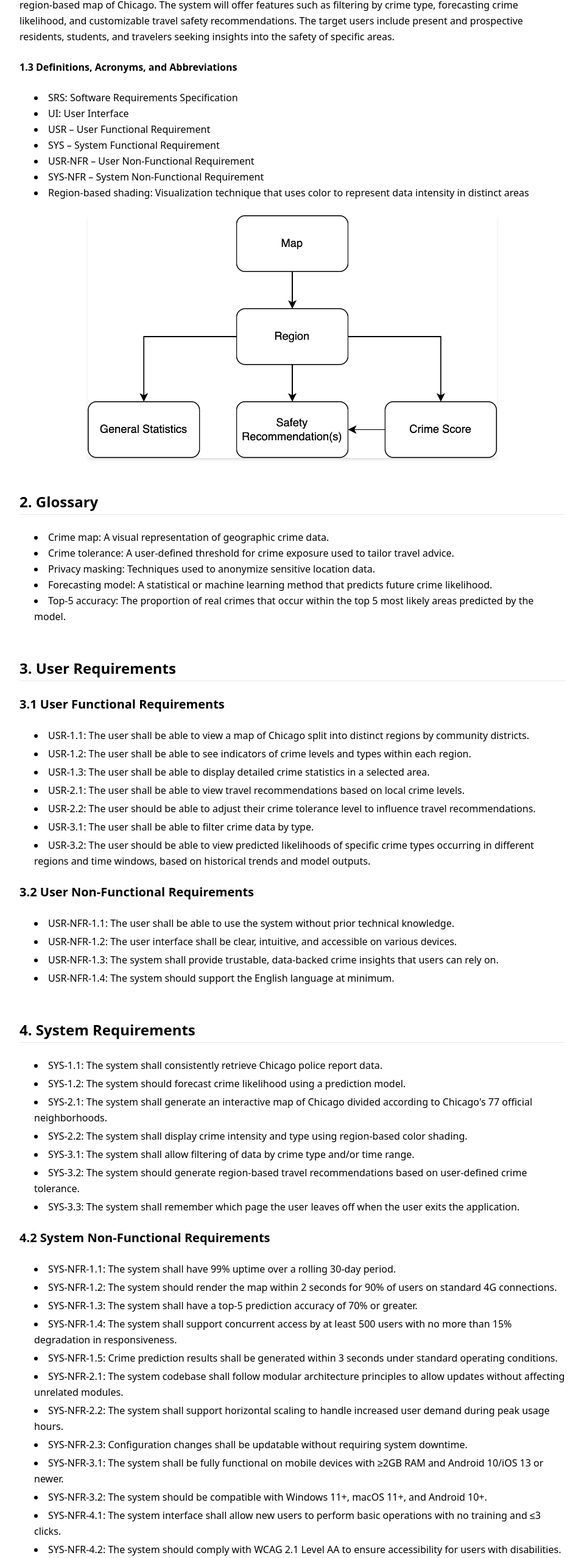
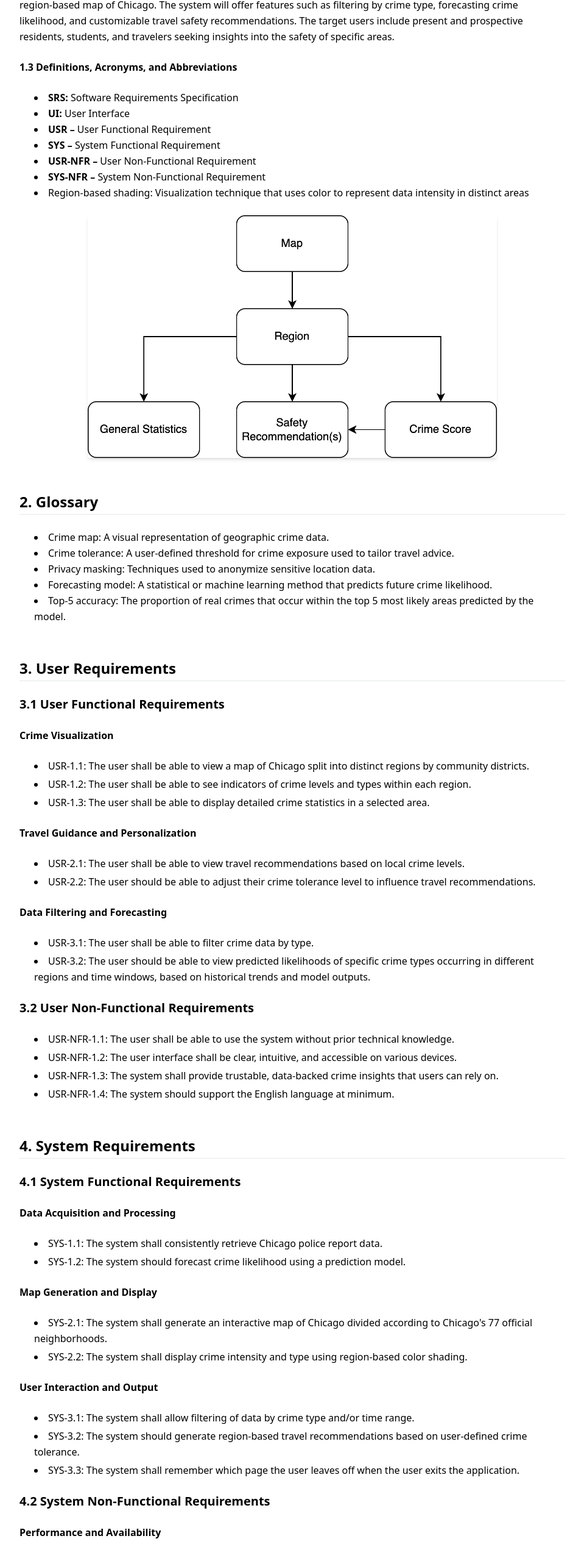
Before and after one commit to PBLGroupG/PBLGroupG.github.io, a Next.js app: page /document in a window 1280 px wide. Shown: the part 931-3486 px from the top of the page at 61% size, without its empty margins (160-1119 px from the left). Built offline with nearby package versions, Linux system fonts and the light colour scheme.

Commit message:
Update page.tsx

```diff
--- a/app/document/page.tsx
+++ b/app/document/page.tsx
@@ -22,12 +22,12 @@
             <p className="indent-6">This application will retrieve police report data from public sources and display aggregated crime data using a region-based map of Chicago. The system will offer features such as filtering by crime type, forecasting crime likelihood, and customizable travel safety recommendations. The target users include present and prospective residents, students, and travelers seeking insights into the safety of specific areas.</p>
             <p><strong>1.3 Definitions, Acronyms, and Abbreviations</strong></p>
             <ul className="list-disc list-inside ml-6">
-              <li>SRS: Software Requirements Specification</li>
-              <li>UI: User Interface</li>
-              <li>USR – User Functional Requirement</li>
-              <li>SYS – System Functional Requirement</li>
-              <li>USR-NFR – User Non-Functional Requirement</li>
-              <li>SYS-NFR – System Non-Functional Requirement</li>
+              <li><strong>SRS:</strong> Software Requirements Specification</li>
+              <li><strong>UI:</strong> User Interface</li>
+              <li><strong>USR –</strong> User Functional Requirement</li>
+              <li><strong>SYS –</strong> System Functional Requirement</li>
+              <li><strong>USR-NFR –</strong> User Non-Functional Requirement</li>
+              <li><strong>SYS-NFR –</strong> System Non-Functional Requirement</li>
               <li>Region-based shading: Visualization technique that uses color to represent data intensity in distinct areas</li>
             </ul>
             <div className="flex justify-center mt-6">
@@ -53,16 +53,23 @@
           <section className="space-y-6">
             <h3 className="text-2xl font-bold border-b pb-1">3. User Requirements</h3>
             <h4 className="text-xl font-semibold">3.1 User Functional Requirements</h4>
+            <p className="mt-4 font-bold">Crime Visualization</p>
             <ul className="list-disc list-inside ml-6 space-y-1">
               <li>USR-1.1: The user shall be able to view a map of Chicago split into distinct regions by community districts.</li>
               <li>USR-1.2: The user shall be able to see indicators of crime levels and types within each region.</li>
               <li>USR-1.3: The user shall be able to display detailed crime statistics in a selected area.</li>
+            </ul>
+            <p className="mt-4 font-bold">Travel Guidance and Personalization</p>
+            <ul className="list-disc list-inside ml-6 space-y-1">
               <li>USR-2.1: The user shall be able to view travel recommendations based on local crime levels.</li>
               <li>USR-2.2: The user should be able to adjust their crime tolerance level to influence travel recommendations.</li>
+            </ul>
+            <p className="mt-4 font-bold">Data Filtering and Forecasting</p>
+            <ul className="list-disc list-inside ml-6 space-y-1">
               <li>USR-3.1: The user shall be able to filter crime data by type.</li>
               <li>USR-3.2: The user should be able to view predicted likelihoods of specific crime types occurring in different regions and time windows, based on historical trends and model outputs.</li>
             </ul>
-            <h4 className="text-xl font-semibold">3.2 User Non-Functional Requirements</h4>
+            <h4 className="text-xl font-semibold mt-6">3.2 User Non-Functional Requirements</h4>
             <ul className="list-disc list-inside ml-6 space-y-1">
               <li>USR-NFR-1.1: The user shall be able to use the system without prior technical knowledge.</li>
               <li>USR-NFR-1.2: The user interface shall be clear, intuitive, and accessible on various devices.</li>
@@ -73,48 +80,70 @@
 
           <section className="space-y-6">
   <h3 className="text-2xl font-bold border-b pb-1">4. System Requirements</h3>
+
+  <h4 className="text-xl font-semibold">4.1 System Functional Requirements</h4>
+  <p className="mt-4 font-bold">Data Acquisition and Processing</p>
   <ul className="list-disc list-inside ml-6 space-y-1">
     <li>SYS-1.1: The system shall consistently retrieve Chicago police report data.</li>
     <li>SYS-1.2: The system should forecast crime likelihood using a prediction model.</li>
+  </ul>
+
+  <p className="mt-4 font-bold">Map Generation and Display</p>
+  <ul className="list-disc list-inside ml-6 space-y-1">
     <li>SYS-2.1: The system shall generate an interactive map of Chicago divided according to Chicago's 77 official neighborhoods.</li>
     <li>SYS-2.2: The system shall display crime intensity and type using region-based color shading.</li>
+  </ul>
+
+  <p className="mt-4 font-bold">User Interaction and Output</p>
+  <ul className="list-disc list-inside ml-6 space-y-1">
     <li>SYS-3.1: The system shall allow filtering of data by crime type and/or time range.</li>
     <li>SYS-3.2: The system should generate region-based travel recommendations based on user-defined crime tolerance.</li>
     <li>SYS-3.3: The system shall remember which page the user leaves off when the user exits the application.</li>
   </ul>
-<h4 className="text-xl font-semibold mt-4">4.2 System Non-Functional Requirements</h4>
+
+  <h4 className="text-xl font-semibold mt-6">4.2 System Non-Functional Requirements</h4>
+  <p className="mt-4 font-bold">Performance and Availability</p>
   <ul className="list-disc list-inside ml-6 space-y-1">
     <li>SYS-NFR-1.1: The system shall have 99% uptime over a rolling 30-day period.</li>
     <li>SYS-NFR-1.2: The system should render the map within 2 seconds for 90% of users on standard 4G connections.</li>
     <li>SYS-NFR-1.3: The system shall have a top-5 prediction accuracy of 70% or greater.</li>
     <li>SYS-NFR-1.4: The system shall support concurrent access by at least 500 users with no more than 15% degradation in responsiveness.</li>
     <li>SYS-NFR-1.5: Crime prediction results shall be generated within 3 seconds under standard operating conditions.</li>
+  </ul>
+
+  <p className="mt-4 font-bold">Scalability and Maintainability</p>
+  <ul className="list-disc list-inside ml-6 space-y-1">
     <li>SYS-NFR-2.1: The system codebase shall follow modular architecture principles to allow updates without affecting unrelated modules.</li>
     <li>SYS-NFR-2.2: The system shall support horizontal scaling to handle increased user demand during peak usage hours.</li>
     <li>SYS-NFR-2.3: Configuration changes shall be updatable without requiring system downtime.</li>
+  </ul>
+
+  <p className="mt-4 font-bold">Compatibility</p>
+  <ul className="list-disc list-inside ml-6 space-y-1">
     <li>SYS-NFR-3.1: The system shall be fully functional on mobile devices with ≥2GB RAM and Android 10/iOS 13 or newer.</li>
     <li>SYS-NFR-3.2: The system should be compatible with Windows 11+, macOS 11+, and Android 10+.</li>
+  </ul>
+
+  <p className="mt-4 font-bold">Usability & Accessibility</p>
+  <ul className="list-disc list-inside ml-6 space-y-1">
     <li>SYS-NFR-4.1: The system interface shall allow new users to perform basic operations with no training and ≤3 clicks.</li>
     <li>SYS-NFR-4.2: The system should comply with WCAG 2.1 Level AA to ensure accessibility for users with disabilities.</li>
     <li>SYS-NFR-4.3: A guided onboarding or tooltip system should be available for first-time users to assist with feature discovery.</li>
+  </ul>
+
+  <p className="mt-4 font-bold">Privacy and Ethics</p>
+  <ul className="list-disc list-inside ml-6 space-y-1">
     <li>SYS-NFR-5.1: The system shall not store any IP addresses or location data unless the user gives explicit consent.</li>
     <li>SYS-NFR-5.2: The system shall implement privacy masking techniques to prevent the identification of individuals or addresses from crime data.</li>
     <li>SYS-NFR-5.3: User data shall not be shared with third parties unless required by law or explicitly agreed to by the user.</li>
     <li>SYS-NFR-5.4: The system shall log all data access and modification events for auditability, but only store logs that are anonymized.</li>
   </ul>
-            <div className="flex justify-center mt-6">
-              <img
-                src="/Requirements.png"
-                alt="Diagram showing system input sources, data processing flow, and output visualization layers"
-                className="w-full max-w-2xl rounded shadow-md"
-              />
-            </div>
 </section>
 
 <section className="space-y-6">
   <h3 className="text-2xl font-bold border-b pb-1">5. System Evolution</h3>
   <p className="indent-6">The following features and improvements are future-oriented concepts that are not currently implemented, but represent directions for potential expansion and refinement of the crime mapping and forecasting system. These ideas are based on anticipated user needs, feedback from surveys and focus groups, and limitations observed in the initial prototype.</p>
-            <ul className="list-disc list-inside ml-6 space-y-1">
+  <ul className="list-disc list-inside ml-6 space-y-2">
     <li><strong>Data Sources and Forecasting Accuracy</strong><br/>Current Version: Uses historical crime data from the Chicago Police Department Open Data Portal.<br/>Evolved Version: Integrates real-time feeds (if available), adds social indicators (e.g., public events, holidays), and improves accuracy through advanced time series forecasting (e.g., LSTM or Prophet). Data granularity could be refined from zone-based to street-level prediction.</li>
     <li><strong>User Personalization and Alert System</strong><br/>Current Version: Basic filter and visualization with manual map navigation.<br/>Evolved Version: Personalized crime alerts based on user-defined zones and preferences (e.g., “warn me about violent crimes within 1km of my location”), with optional push notifications or email summaries.</li>
     <li><strong>Multilingual and Accessibility Support</strong><br/>Current Version: Interface supports English only.<br/>Evolved Version: Adds multilingual UI (e.g., Japanese, Chinese, Spanish) and screen reader support for accessibility compliance (WCAG 2.1). Could also include a simplified “tourist mode.”</li>
```
Lines whose indentation alone changed are shown as unchanged.
